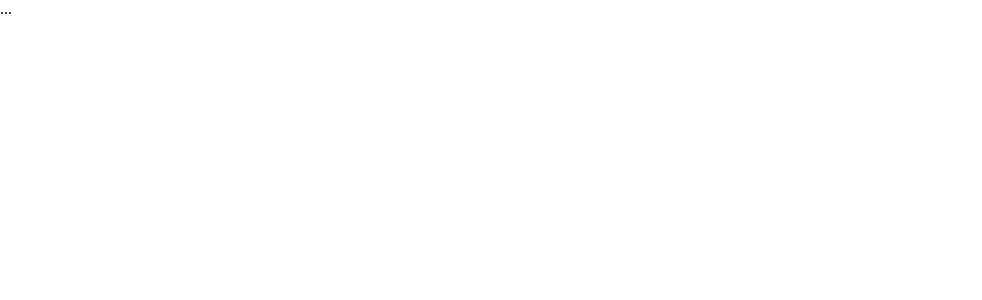
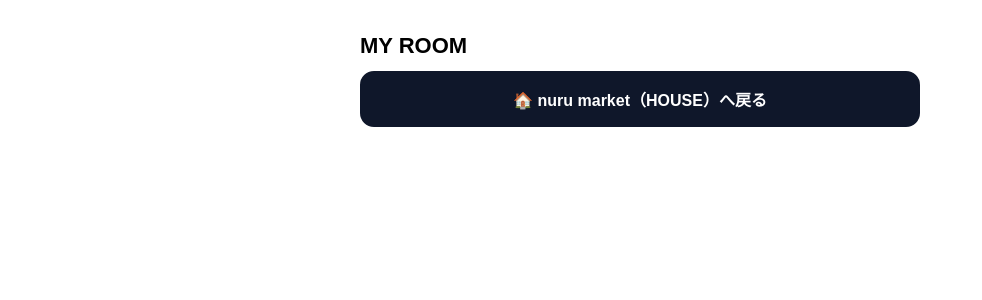
Before and after one commit to kan0601g-maker/pause-pwa, a Next.js app: page /my-room in a window 1280 px wide. Shown: the top 300 px of the page, without its empty margins (0-982 px from the left). Built offline with nearby package versions, Linux system fonts and the light colour scheme.

Commit message:
Update page.js

```diff
--- a/app/my-room/page.js
+++ b/app/my-room/page.js
@@ -2,9 +2,33 @@
 "use client";
 
 import Link from "next/link";
-// ...中略なしで最後まで...
+
 export default function Page() {
   return (
-    <main>...</main>
+    <main style={{ minHeight: "100dvh", padding: 18, fontFamily: "sans-serif" }}>
+      <div style={{ maxWidth: 560, margin: "0 auto" }}>
+        <h1 style={{ fontSize: 22, fontWeight: 900, marginBottom: 12 }}>MY ROOM</h1>
+
+        <Link
+          href="/"
+          style={{
+            display: "inline-flex",
+            alignItems: "center",
+            justifyContent: "center",
+            width: "100%",
+            padding: 14,
+            borderRadius: 14,
+            fontWeight: 800,
+            textDecoration: "none",
+            border: "2px solid #0f172a",
+            boxSizing: "border-box",
+            background: "#0f172a",
+            color: "#fff",
+          }}
+        >
+          🏠 nuru market（HOUSE）へ戻る
+        </Link>
+      </div>
+    </main>
   );
 }
```
